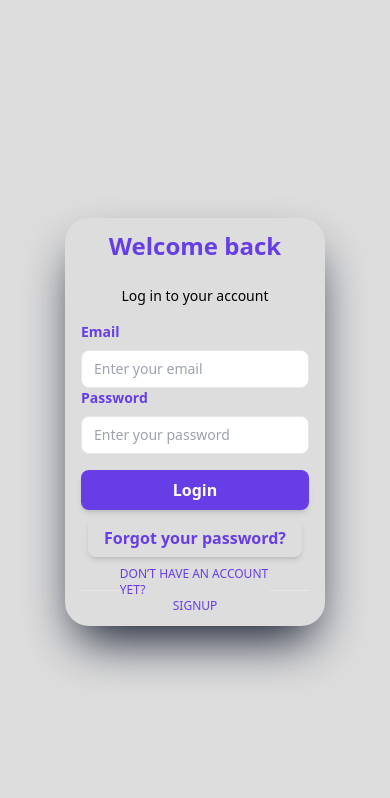
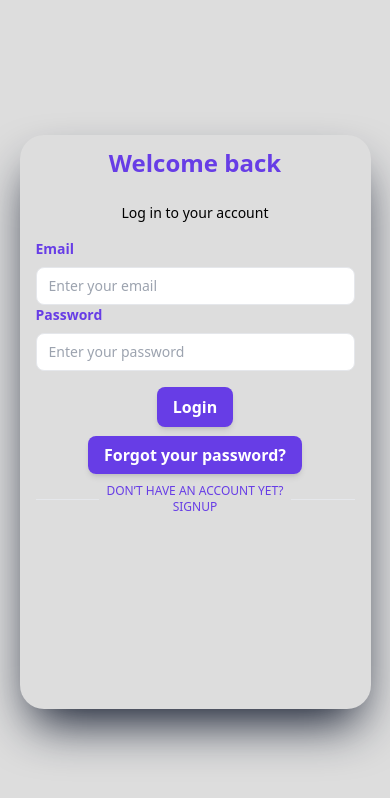
Before and after one commit to Munyia/CarSale, a React (Vite) app: page /login in a window 390 px wide. Shown: the top 798 px of the page. Built offline with nearby package versions, Linux system fonts and the light colour scheme.

Commit message:
responsiveness

```diff
--- a/src/assets/pages/Login.jsx
+++ b/src/assets/pages/Login.jsx
@@ -1,14 +1,15 @@
-import React, {  useEffect } from 'react';
+import React, { useEffect } from 'react';
 import { Link } from "react-router-dom";
 
 const Login = () => {
   useEffect(() => {
     document.title = 'Login';
   }, []);
+
   return (
-    <div className="w-full min-h-screen flex items-center justify-center bg-body py-3">
-      <div className="relative shadow-2xl shadow-slate-900 bg-pry px-4 py-3 bg--600 mx-8 md:mx-0 rounded-3xl sm:p-10 sm:max-w-xl">
-        <div className="max-w-md mx-auto">
+    <div className="w-full h-screen flex items-center justify-center bg-body py-3">
+      <div className="relative shadow-2xl shadow-slate-900 bg-pry px-4 py-3 mx-4 md:mx-0 rounded-3xl sm:p-10 sm:max-w-xl" style={{ width: '90%', height: '70%' }}>
+        <div className="max-w-md mx-auto h-full">
           <h1 className="text-2xl font-bold text-but mb-6 text-center">
             Welcome back
           </h1>
@@ -52,9 +53,9 @@ const Login = () => {
               </div>
             </div>
 
-            <div className="mt-5">
+            <div className="mt-5 justify-center items-center text-center ">
               <button
-                className="py-2 px-4 bg-but hover:text-black hover:bg-blue-500 focus:ring-blue-200 focus:ring-offset-blue-400 text-white w-full transition ease-in duration-200 text-center text-base font-semibold shadow-md focus:outline-none focus:ring-2 focus:ring-offset-2 rounded-lg"
+                className="py-2 px-4  justify-center bg-but hover:text-black hover:bg-blue-500 focus:ring-blue-200 focus:ring-offset-blue-400 text-white transition ease-in duration-200 text-center text-base font-semibold shadow-md focus:outline-none focus:ring-2 focus:ring-offset-2 rounded-lg"
                 type="submit"
               >
                 Login
@@ -64,7 +65,7 @@ const Login = () => {
             <div className="mt-5 text-center">
               <Link
                 to="/forgotpassword"
-                className="py-2 px-4 text-but hover:bg-but hover:text-white focus:ring-blue-200 focus:ring-offset-blue-400 transition ease-in duration-200 text-center text-base font-semibold shadow-md focus:outline-none focus:ring-2 focus:ring-offset-2 rounded-lg"
+                className="py-2 px-4 bg-but text-white hover:text-black hover:bg-blue-500 focus:ring-blue-200 focus:ring-offset-blue-400 transition ease-in duration-200 text-center text-base font-semibold shadow-md focus:outline-none focus:ring-2 focus:ring-offset-2 rounded-lg"
               >
                 Forgot your password?
               </Link>
@@ -78,8 +79,7 @@ const Login = () => {
                   className="flex hover:underline hover:text-black justify-center text-center items-center"
                   to="/register"
                 >
-                  {" "}
-                  SignUp
+                  {" "}SignUp
                 </Link>
               </p>
               <span className="w-1/5 border-b dark:border-black md:w-1/4"></span>
```
